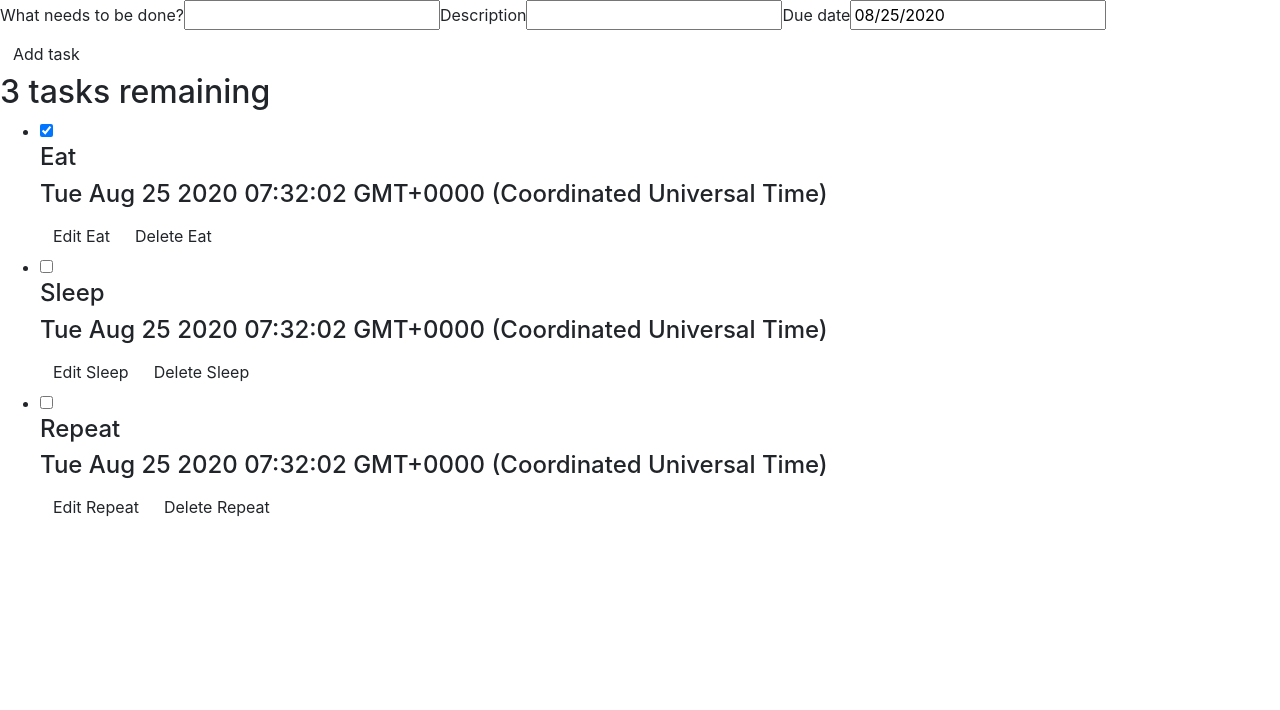
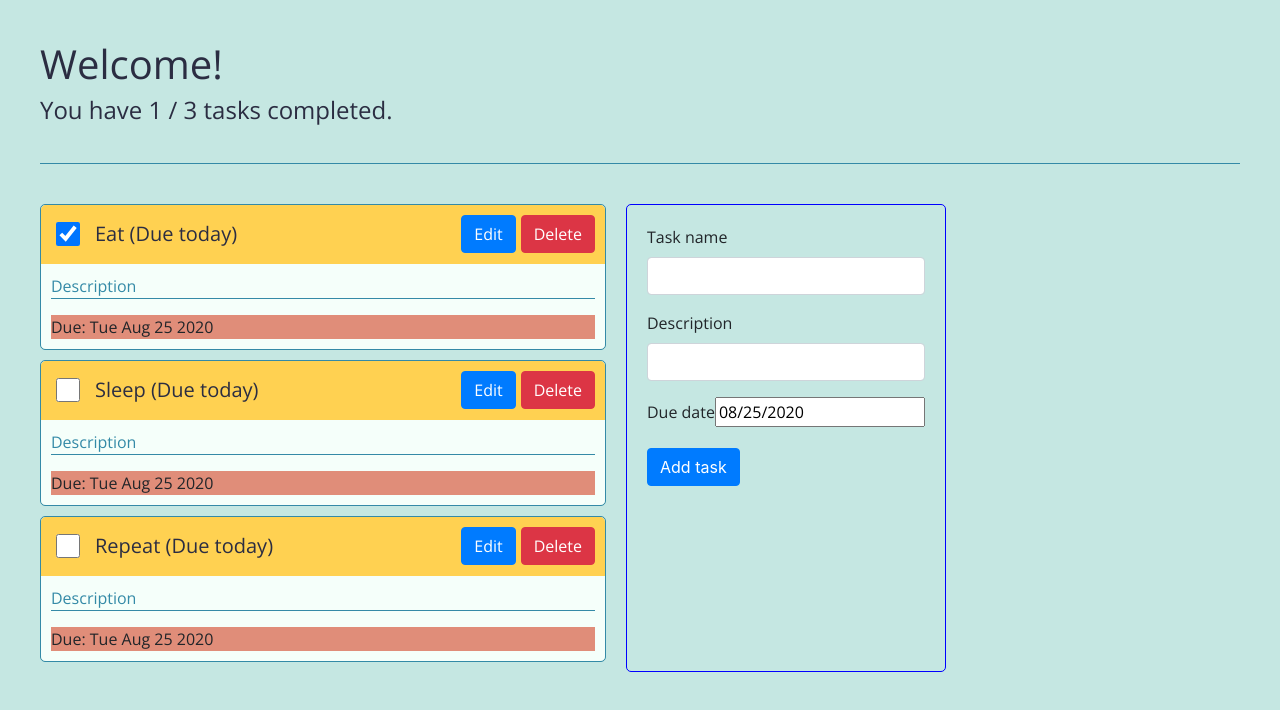
Before and after one commit to matthaaa/my_todo_list, a React (Create React App) app: page / in a window 1280 px wide. Shown: the top 710 px of the page. Built offline with nearby package versions, Linux system fonts and the light colour scheme.

Commit message:
Finalize MVP with localStorage data and basic styling

```diff
--- a/public/index.html
+++ b/public/index.html
@@ -24,6 +24,7 @@
       work correctly both with client-side routing and a non-root public URL.
       Learn how to configure a non-root public URL by running `npm run build`.
     -->
+    <link href="https://fonts.googleapis.com/css2?family=Open+Sans:wght@400&display=swap" rel="stylesheet">
     <title>React App</title>
   </head>
   <body>
--- a/src/App.css
+++ b/src/App.css
@@ -1,5 +1,5 @@
 .App {
-  text-align: center;
+  text-align: left;
 }
 
 .App-logo {
--- a/src/App.jsx
+++ b/src/App.jsx
@@ -2,41 +2,48 @@ import React, { useState } from "react";
 import './App.css';
 import TodoList from './components/todo_list.jsx';
 // import FilterButton from "./components/filter_button.jsx";
-import TaskForm from "./components/task_form.jsx";
+import AddTaskForm from "./components/add_task_form.jsx";
 import { nanoid } from "nanoid";
+import { Colors } from './colors.js';
 
 import 'bootstrap/dist/css/bootstrap.min.css';
 
 const App = props => {
-  const { taskData } = props;
+  // const { taskData } = props;
+  const storedTaskData = localStorage.getItem('tasks');
+  const taskData = storedTaskData ? JSON.parse(storedTaskData) : props.taskData;
+  // debugger;
   const [tasks, setTasks] = useState(taskData);
   const tasksFormattedNoun = tasks.length !== 1 ? 'tasks' : 'task';
+
+  const updateTasks = tasks => {
+    setTasks(tasks)
+    localStorage.setItem('tasks', JSON.stringify(tasks));
+  };
 
   const toggleCompleted = id => {
     const updatedTasks = tasks.map(task => {
       if (id === task.id) {
         // override data with switched completed attribute
-        return {...task, completed: !task.completed}
+        return {...task, isCompleted: !task.isCompleted}
       }
       return task;
     });
-    setTasks(updatedTasks);
+    updateTasks(updatedTasks);
   };
 
-  const createTask = (name, description, dueDate) => {
+  const createTask = (inputTask) => {
     const newTask = {
-      name,
-      description,
-      dueDate,
+      ...inputTask,
       id: `task=${nanoid()}`,
       isCompleted: false,
     };
-    setTasks([...tasks, newTask]);
+    updateTasks([...tasks, newTask]);
   };
 
   const deleteTask = id => {
     const remainingTasks = tasks.filter(task => id !== task.id);
-    setTasks(remainingTasks);
+    updateTasks(remainingTasks);
   };
 
   const editTask = (id, newTask) => {
@@ -47,26 +54,54 @@ const App = props => {
       }
       return task;
     });
-    setTasks(editedTaskList);
+    updateTasks(editedTaskList);
   }
 
+  const completedTasks = tasks.filter(task => task.isCompleted);
+  console.log(tasks);
   return (
-    <div className="todoapp stack-large">
-      <TaskForm onSubmit={createTask} />
-      {/* <div className="filters btn-group stack-exception">
-        <FilterButton />
-      </div> */}
-      <h2 id="list-heading">
-        {tasks.length} {tasksFormattedNoun} remaining
-      </h2>
+    <div className="todoapp stack-large" style={styles.appContainer}>
+      <div style={styles.welcomeContent}>
+        <h1>Welcome!</h1>
+        <h4 id="list-heading">
+          You have {completedTasks.length} / {tasks.length} {tasksFormattedNoun} completed.
+        </h4>
+      </div>
+      <div style={styles.appContent}>
         <TodoList
           taskData={tasks}
           toggleCompleted={toggleCompleted}
           editTask={editTask}
           deleteTask={deleteTask}
         />
+        <AddTaskForm onSubmit={createTask} />
+      </div>
     </div>
   );
 }
 
+const styles = {
+  appContainer: {
+    padding: '40px',
+    height: '100vh',
+    backgroundColor: Colors.powderBlue,
+  },
+
+  welcomeContent: {
+    color: Colors.spaceCadet,
+    borderBottom: '1px solid',
+    borderColor: Colors.blueMunsell,
+    marginBottom: '40px',
+    paddingBottom: '30px',
+    fontFamily: 'Open Sans',
+    fontStyle: 'bold',
+
+  },
+
+  appContent: {
+    flexDirection: 'row',
+    display: 'flex',
+  },
+}
+
 export default App;
--- /dev/null
+++ b/src/colors.js
@@ -0,0 +1,8 @@
+export const Colors = {
+  maizeCrayola: '#ffd151',
+  middleRed: '#e08d79',
+  blueMunsell: '#348aa7',
+  powderBlue:'#c5e7e2',
+  spaceCadet: '#2b2d42',
+  mintCream: '#f5fffA',
+}
--- /dev/null
+++ b/src/components/add_task_form.jsx
@@ -0,0 +1,89 @@
+import React, { useState } from "react";
+import PropTypes from 'prop-types';
+
+import DatePicker from "react-datepicker";
+import Form from 'react-bootstrap/Form';
+import Button from 'react-bootstrap/Button';
+
+import "react-datepicker/dist/react-datepicker.css";
+
+// TODO: Use the imported `task` such that this form can be both edit and create form
+const AddTaskForm = (props) => {
+  const { onSubmit } = props;
+  const blankTask = { name: '', description: '', dueDate: new Date().toDateString() };
+  const [updatedTask, setUpdatedTask] = useState(blankTask);
+
+  const handleSubmit = (e) => {
+    e.preventDefault();
+    onSubmit(updatedTask);
+    setUpdatedTask(blankTask);
+  };
+
+  const handleUpdateTaskInput = (field, value) => {
+    setUpdatedTask({
+      ...updatedTask,
+      [field]: field === 'dueDate' ? value.toDateString() : value,
+    });
+  }
+
+  return (
+    <Form style={styles.formContainer} onSubmit={handleSubmit}>
+      <Form.Group controlId="formTaskName" style={styles.formGroup}>
+        <Form.Label>Task name</Form.Label>
+        <Form.Control
+          type="text"
+          value={updatedTask.name}
+          onChange={e => handleUpdateTaskInput('name', e.target.value)}
+          name="text"
+          autoComplete="off"
+        />
+      </Form.Group>
+      <Form.Group controlId="formTaskDescription" style={styles.formGroup}>
+        <Form.Label>
+          Description
+        </Form.Label>
+        <Form.Control
+          type="text"
+          value={updatedTask.description}
+          onChange={e => handleUpdateTaskInput('description', e.target.value)}
+          name="text"
+          autoComplete="off"
+        />
+      </Form.Group>
+      <Form.Group controlId="formTaskDueDate" style={styles.formGroup}>
+        <Form.Label>
+          Due date
+        </Form.Label>
+        <DatePicker
+          selected={Date.parse(updatedTask.dueDate)}
+          onChange={date => handleUpdateTaskInput('dueDate', date)}
+        />
+      </Form.Group>
+      <Button variant="primary" type="submit" className="btn btn__primary btn__lg">
+        {'Add task'}
+      </Button>
+    </Form>
+  );
+}
+
+AddTaskForm.propTypes = {
+  // TODO: Add task as a prop to determined add or edit functionality
+  // task: PropTypes.object.isRequired,
+  onSubmit: PropTypes.func.isRequired,
+}
+
+const styles = {
+  formContainer: {
+    marginLeft: `20px`,
+    padding: '20px',
+    border: '1px solid blue',
+    borderRadius: '5px',
+  },
+
+  formGroup: {
+    fontFamily: 'Open Sans',
+    fontStyle: 'bold',
+  },
+};
+
+export default AddTaskForm;
--- /dev/null
+++ b/src/components/edit_task_form.jsx
@@ -0,0 +1,85 @@
+import React, { useState } from "react";
+import PropTypes from 'prop-types';
+
+import DatePicker from "react-datepicker";
+import Form from 'react-bootstrap/Form';
+import Button from 'react-bootstrap/Button';
+
+import "react-datepicker/dist/react-datepicker.css";
+
+const EditTaskForm = (props) => {
+  const { task, onHide, onSubmit } = props;
+  const [updatedTask, setUpdatedTask] = useState(task);
+
+  const handleUpdateTaskInput = (field, value) => {
+    setUpdatedTask({
+      ...updatedTask,
+      [field]: field === 'dueDate' ? value.toDateString() : value,
+    });
+  }
+
+  const handleSubmit = (e) => {
+    e.preventDefault();
+    onSubmit(updatedTask);
+  };
+
+  return (
+    <Form style={styles.formContainer}>
+      <Form.Group controlId="formTaskName" style={styles.formGroup}>
+        <Form.Label>Task name</Form.Label>
+        <Form.Control
+          type="text"
+          value={updatedTask.name}
+          onChange={e => handleUpdateTaskInput('name', e.target.value)}
+          name="name"
+          autoComplete="off"
+        />
+      </Form.Group>
+      <Form.Group controlId="formTaskDescription" style={styles.formGroup}>
+        <Form.Label>
+          Description
+        </Form.Label>
+        <Form.Control
+          type="text"
+          value={updatedTask.description}
+          onChange={e => handleUpdateTaskInput('description', e.target.value)}
+          name="description"
+          autoComplete="off"
+        />
+      </Form.Group>
+      <Form.Group controlId="formTaskDueDate" style={styles.formGroup}>
+        <Form.Label>
+          Due date
+        </Form.Label>
+        <DatePicker
+          selected={Date.parse(updatedTask.dueDate)}
+          onChange={date => handleUpdateTaskInput('dueDate', date)}
+        />
+      </Form.Group>
+      <Button variant="secondary" onClick={onHide}>
+        Close
+      </Button>
+      <Button variant="primary" onClick={updatedTask => handleSubmit(updatedTask)}>
+        Save
+      </Button>
+    </Form>
+  );
+}
+
+EditTaskForm.propTypes = {
+  task: PropTypes.object.isRequired,
+  onSubmit: PropTypes.func.isRequired,
+}
+
+const styles = {
+  formContainer: {
+    borderRadius: '5px',
+  },
+
+  formGroup: {
+    fontFamily: 'Open Sans',
+    fontStyle: 'bold',
+  },
+};
+
+export default EditTaskForm;
--- a/src/components/task_form.jsx
+++ /dev/null
@@ -1,58 +0,0 @@
-import React, { useState } from "react";
-import DatePicker from "react-datepicker";
-import "react-datepicker/dist/react-datepicker.css";
-
-const TaskForm = (props) => {
-  const [name, setName] = useState('');
-  const [description, setDescription] = useState('');
-  const [dueDate, setDueDate] = useState(new Date());
-
-  const handleSubmit = (e) => {
-    e.preventDefault();
-    props.onSubmit(name, description, dueDate);
-    setName("");
-  };
-
-  return (
-    <form onSubmit={handleSubmit}>
-      <div>
-        <label htmlFor="new-todo-input" className="label__lg">
-          What needs to be done?
-        </label>
-        <input
-          type="text"
-          id="new-todo-input"
-          className="input input__lg"
-          value={name}
-          onChange={e => setName(e.target.value)}
-          name="text"
-          autoComplete="off"
-          />
-        <label htmlFor="new-todo-input" className="label__lg">
-          Description
-        </label>
-        <input
-          type="text"
-          id="new-todo-input"
-          className="input input__lg"
-          value={description}
-          onChange={e => setDescription(e.target.value)}
-          name="text"
-          autoComplete="off"
-          />
-        <label htmlFor="new-todo-input" className="label__lg">
-          Due date
-        </label>
-        <DatePicker
-          selected={dueDate}
-          onChange={date => setDueDate(date)}
-        />
-      </div>
-      <button type="submit" className="btn btn__primary btn__lg">
-        Add task
-      </button>
-    </form>
-  );
-}
-
-export default TaskForm;
--- a/src/components/todo_list.jsx
+++ b/src/components/todo_list.jsx
@@ -1,5 +1,6 @@
 import React from "react";
 import TodoListItem from './todo_list_item.jsx';
+import ListGroup from 'react-bootstrap/ListGroup';
 
 const TodoList = (props) => {
   const {taskData, toggleCompleted, editTask, deleteTask} = props;
@@ -15,12 +16,12 @@ const TodoList = (props) => {
   ));
 
   return (
-    <ul
+    <ListGroup
       className="todo-list stack-large stack-exception"
       aria-labelledby="list-heading"
     >
       {taskList}
-    </ul>
+    </ListGroup>
   );
 }
 
--- a/src/components/todo_list_item.jsx
+++ b/src/components/todo_list_item.jsx
@@ -1,6 +1,8 @@
 import React, { useState } from "react";
 import Modal from 'react-bootstrap/Modal';
 import Button from 'react-bootstrap/Button';
+import EditTaskForm from './edit_task_form.jsx';
+import { Colors } from '../colors.js';
 
 const TodoListItem = (props) => {
   const {
@@ -11,6 +13,7 @@ const TodoListItem = (props) => {
   } = props;
   const taskId = task.id;
   const taskName = task.name;
+  const dueToday = task.dueDate === new Date().toDateString();
 
   const [showEditModal, setShowEditModal] = useState(false);
 
@@ -19,63 +22,62 @@ const TodoListItem = (props) => {
     setShowEditModal(false);
   }
 
-  console.log(task);
-
   return (
-    <li
-      className="todo stack-small">
+    <div style={styles.listItemContainer}>
       <EditModal
         show={showEditModal}
         onHide={() => setShowEditModal(false)}
         onSave={task => handleSave(task)}
         task={task}
       />
-      <div className="c-cb">
+      <div style={styles.listItemContent}>
+        <div style={dueToday ? styles.listItemHeaderDueToday : styles.listItemHeader}>
           <input
             id={taskId}
             type="checkbox"
             defaultChecked={task.isCompleted}
             onChange={() => toggleCompleted(taskId)}
+            style={styles.checkbox}
           />
-        <h4 className="todo-name">
-          {taskName}
-        </h4>
-        <h4 className="todo-description">
+          <div style={styles.listItemHeaderContent}>
+            <h5 className="todo-name" style={styles.headerText}>
+              {taskName} {dueToday ? '(Due today)' : ''}
+            </h5>
+            <div style={styles.actionButtons}>
+              <Button
+                onClick={() => setShowEditModal(true)}>
+                Edit
+              </Button>
+              <Button
+                variant="danger"
+                onClick={() => deleteTask(taskId)}
+                style={styles.deleteButton}>
+                Delete
+              </Button>
+            </div>
+          </div>
+        </div>
+        <div style={styles.listItemBody}>
+          <div>
+            <p style={styles.taskBodyLabel}>Description</p>
+            <p className="todo-description">
               {task.description}
-        </h4>
-        <h4 className="todo-due-date">
-          {task.dueDate.toString()}
-        </h4>
+            </p>
           </div>
-      <div className="btn-group">
-        <button
-          type="button"
-          className="btn"
-          onClick={() => setShowEditModal(true)}>
-          Edit <span className="visually-hidden">{taskName}</span>
-        </button>
-        <button
-          type="button"
-          className="btn btn__danger"
-          onClick={() => deleteTask(taskId)}>
-          Delete <span className="visually-hidden">{taskName}</span>
-        </button>
+          <div style={dueToday ? styles.dueTodayLabel : null}>
+            <span>Due: </span>
+            <span className="todo-due-date">
+              {task.dueDate}
+            </span>
           </div>
-    </li>
+        </div>
+      </div>
+    </div>
   );
 }
 
 const EditModal = (props) => {
   const { show, onHide, onSave, task } = props;
-  const [updatedTask, setUpdatedTask] = useState(task);
-
-  const handleChangeName = (e) => {
-    setUpdatedTask({
-      ...task,
-      name: e.target.value,
-    });
-  }
-
   return (
     <>
       <Modal show={show} onHide={onHide}>
@@ -83,32 +85,100 @@ const EditModal = (props) => {
           <Modal.Title>Edit task</Modal.Title>
         </Modal.Header>
         <Modal.Body>
-          <form>
-            <label htmlFor="new-todo-input" className="label__lg">
-              Name
-            </label>
-            <input
-              type="text"
-              id="new-todo-input"
-              className="input input__lg"
-              value={updatedTask.name}
-              onChange={handleChangeName}
-              name="text"
-              autoComplete="off"
-            />
-          </form>
+          <EditTaskForm task={task} onHide={onHide} onSubmit={onSave} />
         </Modal.Body>
-        <Modal.Footer>
-          <Button variant="secondary" onClick={onHide}>
-            Close
-          </Button>
-          <Button variant="primary" onClick={() => onSave(updatedTask)}>
-            Save
-          </Button>
-        </Modal.Footer>
       </Modal>
     </>
   );
 }
 
+const styles = {
+  listItemContainer: {
+    border: '1px solid',
+    borderColor: Colors.blueMunsell,
+    borderRadius: '5px',
+    fontFamily: 'Open Sans',
+    fontStyle: 'bold',
+    marginBottom: '10px',
+  },
+
+  listItemContent: {
+    display: 'flex',
+    flexDirection: 'column',
+  },
+
+  listItemHeader: {
+    display: 'flex',
+    alignItems: 'center',
+    padding: '10px',
+    borderBottom: '1px solid',
+    borderColor: Colors.blueMunsell,
+    borderRadius: '5px 5px 0px 0px',
+    backgroundColor: Colors.blueMunsell,
+    color: 'white',
+  },
+
+  listItemHeaderDueToday: {
+    display: 'flex',
+    alignItems: 'center',
+    padding: '10px',
+    borderBottom: '1px solid',
+    borderColor: Colors.maizeCrayola,
+    borderRadius: '5px 5px 0px 0px',
+    color: Colors.spaceCadet,
+    backgroundColor: Colors.maizeCrayola,
+  },
+
+  headerText: {
+    margin: 0,
+  },
+
+  checkbox: {
+    display: 'block',
+    position: 'relative',
+    cursor: 'pointer',
+    fontSize: '22px',
+    lineHeight: '24px',
+    height: '24px',
+    width: '24px',
+    clear: 'both',
+    marginLeft: '5px',
+    marginRight: '15px',
+    border: '1px solid',
+    borderColor: Colors.powderBlue,
+  },
+
+  listItemHeaderContent: {
+    display: 'flex',
+    justifyContent: 'space-between',
+    alignItems: 'center',
+    minWidth: '500px',
+  },
+
+  listItemBody: {
+    backgroundColor: Colors.mintCream,
+    padding: '10px',
+    borderRadius: '0px 0px 5px 5px',
+  },
+
+  taskBodyLabel: {
+    color: Colors.blueMunsell,
+    borderBottom: '1px solid',
+    borderColor: Colors.blueMunsell,
+    marginBottom: '2px',
+  },
+
+  dueTodayLabel: {
+    backgroundColor: Colors.middleRed,
+  },
+
+  actionButtons: {
+    display: 'flex',
+  },
+
+  deleteButton: {
+    marginLeft: '5px',
+  },
+}
+
 export default TodoListItem;
--- a/src/index.css
+++ b/src/index.css
@@ -1,13 +1,10 @@
 body {
   margin: 0;
-  font-family: -apple-system, BlinkMacSystemFont, 'Segoe UI', 'Roboto', 'Oxygen',
-    'Ubuntu', 'Cantarell', 'Fira Sans', 'Droid Sans', 'Helvetica Neue',
-    sans-serif;
+  font-family: 'Open Sans', sans-serif;
   -webkit-font-smoothing: antialiased;
   -moz-osx-font-smoothing: grayscale;
 }
 
 code {
-  font-family: source-code-pro, Menlo, Monaco, Consolas, 'Courier New',
-    monospace;
+  font-family: 'Open Sans', sans-serif;
 }
--- a/src/index.js
+++ b/src/index.js
@@ -5,9 +5,9 @@ import App from './App';
 import * as serviceWorker from './serviceWorker';
 
 const TASK_DATA = [
-  { id: "todo-0", name: "Eat", isCompleted: true, description: '', dueDate: new Date()},
-  { id: "todo-1", name: "Sleep", isCompleted: false, description: '', dueDate: new Date()},
-  { id: "todo-2", name: "Repeat", isCompleted: false, description: '', dueDate: new Date()},
+  { id: "todo-0", name: "Eat", isCompleted: true, description: '', dueDate: new Date().toDateString()},
+  { id: "todo-1", name: "Sleep", isCompleted: false, description: '', dueDate: new Date().toDateString()},
+  { id: "todo-2", name: "Repeat", isCompleted: false, description: '', dueDate: new Date().toDateString()},
 ];
 
 ReactDOM.render(
```
Lines whose indentation alone changed are shown as unchanged.
